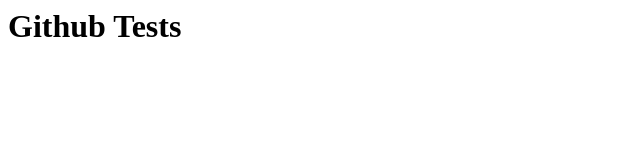
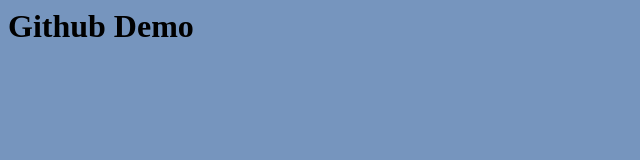
Before and after one commit to Shareef541740/rep01, a plain HTML site: page index.html in a window 1280 px wide. Shown: the whole page, without its empty margins (0-640 px from the left). Drawn offline with Linux system fonts and the light colour scheme.

Commit message:
updated 3

```diff
--- a/index.html
+++ b/index.html
@@ -1,5 +1,7 @@
 <html>
-    <h1>
-        Github Tests
-            </h1>
+    <body style="background-color: rgb(118, 149, 190);">
+        <h1 >
+            Github Demo
+        </h1>
+    </body>
     </html>
```
